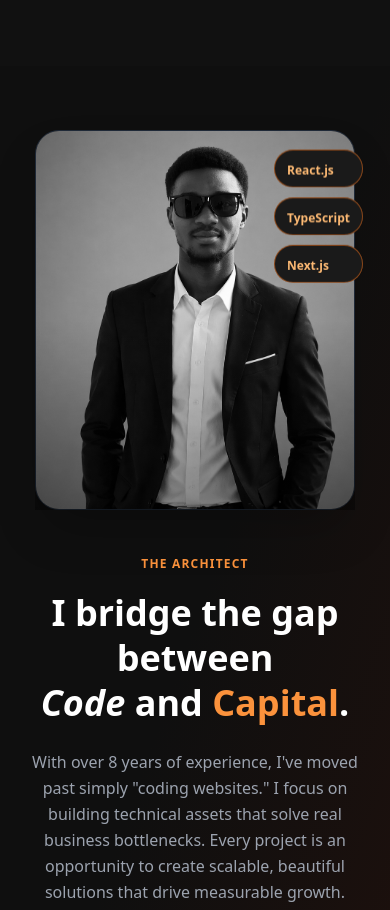
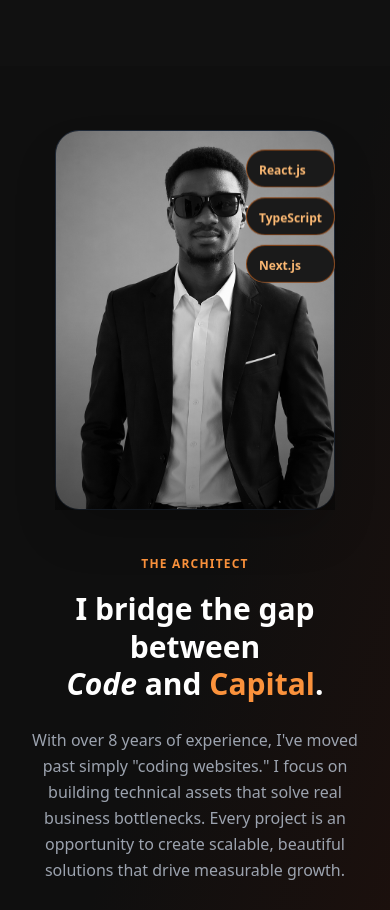
Before and after one commit to ojeniyigbenga166-glitch/portfolio, a React (Vite) app: page / in a window 390 px wide. Shown: the part 8080-8990 px from the top of the page. Built offline with nearby package versions, Linux system fonts and the light colour scheme.

Commit message:
fix: about section strictly 320px responsive

```diff
--- a/src/components/About.jsx
+++ b/src/components/About.jsx
@@ -11,7 +11,7 @@ export default function About() {
           {/* LEFT SIDE – IMAGE & BADGES */}
           <div className="relative flex justify-center lg:justify-start">
             {/* Main Image Container */}
-            <div className="relative w-full max-w-xs sm:max-w-sm md:max-w-md">
+            <div className="relative w-full max-w-[280px] sm:max-w-sm md:max-w-md mx-auto lg:mx-0">
               {/* Glow Background */}
               <div className="absolute -inset-2 bg-gradient-to-br from-orange-500/20 to-orange-600/20 rounded-3xl blur-2xl opacity-50 -z-10"></div>
 
@@ -27,7 +27,7 @@ export default function About() {
               </div>
 
               {/* Tech Badges – positioned safely within image width */}
-              <div className="absolute top-6 -right-2 sm:-right-4 space-y-2 z-10">
+              <div className="absolute top-6 right-0 sm:-right-4 space-y-2 z-10">
                 {technologies.map((tech, index) => (
                   <div
                     key={tech}
@@ -37,7 +37,7 @@ export default function About() {
                       animationDelay: `${index * 0.2}s`
                     }}
                   >
-                    <div className="px-3 py-1.5 sm:px-4 sm:py-2 bg-dark-secondary border border-orange-500/50 rounded-full backdrop-blur-md hover:border-orange-400 hover:scale-110 hover:shadow-lg hover:shadow-orange-500/30 transition-all duration-300">
+                    <div className="px-3 py-1.5 md:px-4 md:py-2 bg-dark-secondary border border-orange-500/50 rounded-full backdrop-blur-md hover:border-orange-400 hover:scale-110 hover:shadow-lg hover:shadow-orange-500/30 transition-all duration-300">
                       <span className="text-xs sm:text-sm font-semibold text-orange-300 whitespace-nowrap">{tech}</span>
                     </div>
                   </div>
@@ -56,7 +56,7 @@ export default function About() {
             </div>
 
             {/* Main Headline */}
-            <h2 className="text-4xl sm:text-5xl lg:text-6xl font-black leading-tight mb-6 sm:mb-8">
+            <h2 className="text-3xl sm:text-5xl lg:text-6xl font-black leading-tight mb-6 sm:mb-8">
               <span className="text-white">I bridge the gap between</span>
               <br />
               <span className="italic text-white">Code</span>
```
